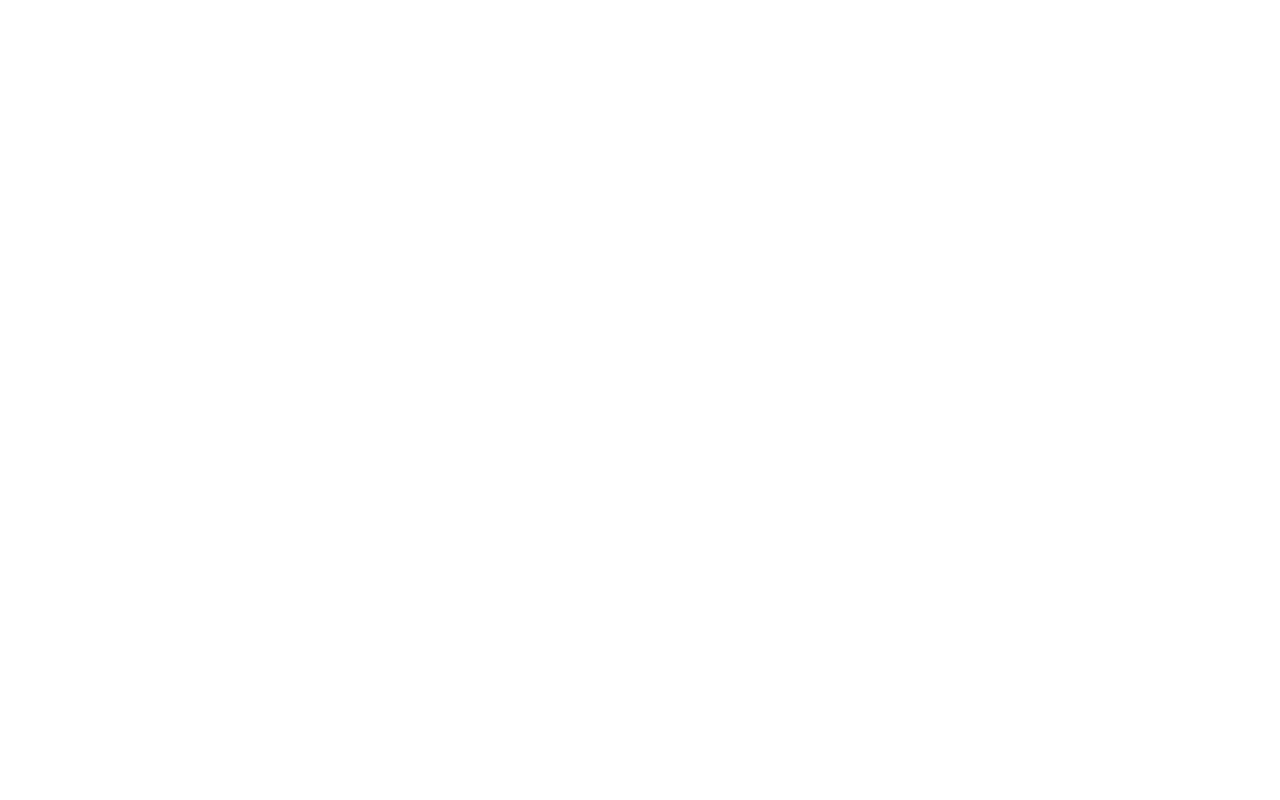
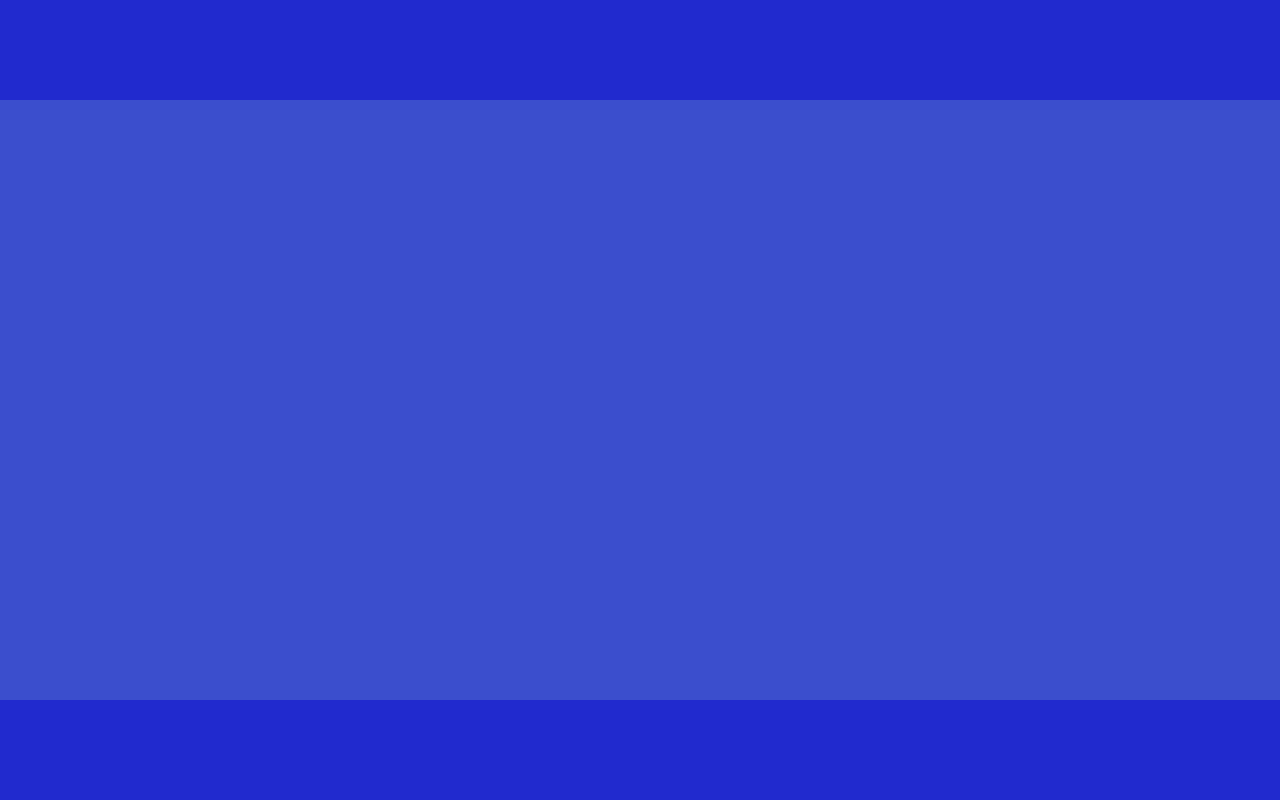
Before and after one commit to LauraBandeir4/pepsi, a plain HTML site: page index.html in a window 1280 px wide. Drawn offline with Linux system fonts and the light colour scheme.

Commit message:
Adiciona a estrutura do body com header, main e footer

```diff
--- a/index.html
+++ b/index.html
@@ -9,7 +9,15 @@
 </head>
 
 <body>
-
+    <header>
+        <!-- Conteúdo do cabeçalho -->
+    </header>
+    <main>
+        <!-- Conteúdo principal -->
+    </main>
+    <footer>
+        <!-- Rodapé -->
+    </footer>
 </body>
 
 </html>
--- a/style.css
+++ b/style.css
@@ -3,3 +3,30 @@
     margin: 0;
     box-sizing: border-box;
 }
+
+body {
+    width: 100vw;
+    height: 100vh;
+    display: flex;
+    flex-direction: column;
+    background: linear-gradient(#3b24cf, #556ed3 50%, #658ee8 60%, #5b78aa);
+}
+
+header,
+footer {
+    height: 100px;
+    background-color: #212ace;
+    color: #FFFFFF;
+    display: flex;
+    align-items: center;
+    justify-content: space-between;
+    padding: 0 20px;
+}
+
+main {
+    flex-grow: 1;
+    display: flex;
+    justify-content: center;
+    align-items: center;
+    background-color: #3b4ecd;
+}
```
Also changed, not shown: latapepsi.jpeg (added).
